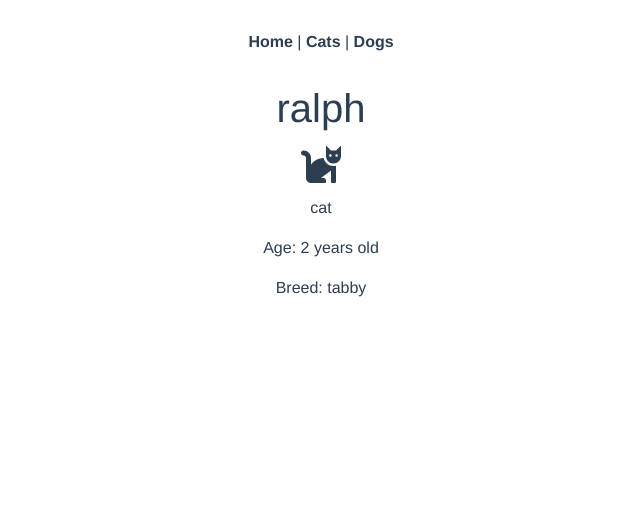
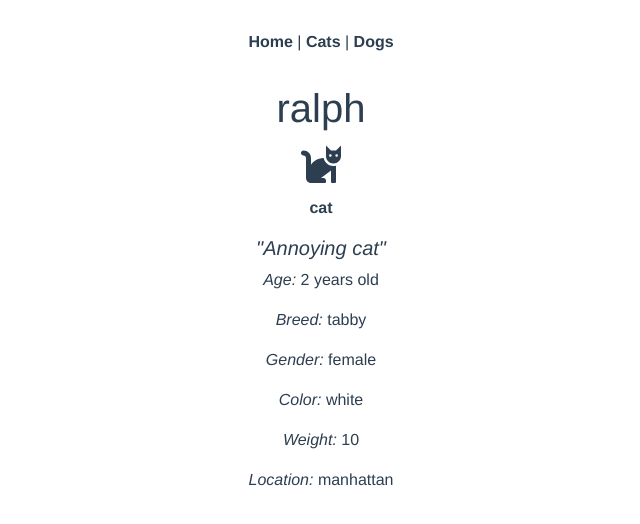
Before and after one commit to mczernyk/vueTest-pets, a Vue app: page /pets/cats/0 in a window 1280 px wide. Shown: the top 524 px of the page, without its empty margins (319-959 px from the left). Built offline with nearby package versions, Linux system fonts and the light colour scheme.

Commit message:
revisions

```diff
--- a/src/data/cats.js
+++ b/src/data/cats.js
@@ -8,7 +8,7 @@ export default [
     color: 'white',
     weight: 10,
     location: 'manhattan',
-    notes: 'Annoying cats'
+    notes: 'Annoying cat'
   },
   {
     name: 'stu',
@@ -19,7 +19,7 @@ export default [
     color: 'brown',
     weight: 40,
     location: 'long island',
-    notes: 'Boring cats'
+    notes: 'Boring cat'
   },
   {
     name: 'pat',
@@ -30,7 +30,7 @@ export default [
     color: 'tan',
     weight: 30,
     location: 'queens',
-    notes: 'One cool cats'
+    notes: 'One cool cat'
   },
   {
     name: 'cody',
@@ -41,6 +41,6 @@ export default [
     color: 'black',
     weight: 20,
     location: 'brooklyn',
-    notes: 'Mean cats'
+    notes: 'Mean cat'
   }
 ]
--- a/src/data/dogs.js
+++ b/src/data/dogs.js
@@ -8,7 +8,7 @@ export default [
     color: 'white',
     weight: 10,
     location: 'manhattan',
-    notes: 'Annoying dogs'
+    notes: 'Annoying dog'
   },
   {
     name: 'ted',
@@ -19,7 +19,7 @@ export default [
     color: 'brown',
     weight: 40,
     location: 'long island',
-    notes: 'Boring dogs'
+    notes: 'Boring dog'
   },
   {
     name: 'gary',
@@ -30,7 +30,7 @@ export default [
     color: 'tan',
     weight: 30,
     location: 'queens',
-    notes: 'Nothing but a hound dogs'
+    notes: 'Nothing but a hound dog'
   },
   {
     name: 'phil',
@@ -41,6 +41,6 @@ export default [
     color: 'black',
     weight: 20,
     location: 'brooklyn',
-    notes: 'Mean dogs'
+    notes: 'Mean dog'
   }
 ]
--- a/src/views/Pet.vue
+++ b/src/views/Pet.vue
@@ -1,15 +1,20 @@
 <template>
   <div class="pet">
     <h1>{{ animal.name }} </h1>
-    <h1 v-if="species==='dogs'">
+    <h1 v-if="species==='dog'">
       <font-awesome-icon icon="dog" />
     </h1>
     <h1 v-else>
       <font-awesome-icon icon="cat" />
     </h1>
-    <p>{{ species }}<p>
-    <p>Age: {{ animal.age }} years old</p>
-    <p>Breed: {{ animal.breed }}</p>
+    <p><b>{{ species }}</b><p>
+    <h5><i>"{{ animal.notes }}"</i></h5>
+    <p><i>Age: </i>{{ animal.age }} years old</p>
+    <p><i>Breed: </i>{{ animal.breed }}</p>
+    <p><i>Gender: </i>{{ animal.gender }}</p>
+    <p><i>Color: </i>{{ animal.color }}</p>
+    <p><i>Weight: </i>{{ animal.weight }}</p>
+    <p><i>Location: </i>{{ animal.location }}</p>
   </div>
 </template>
 
@@ -24,7 +29,12 @@ export default {
       species: {},
       petData: {
         age: '',
-        breed: ''
+        breed: '',
+        gender: '',
+        color: '',
+        weight: 0,
+        location: '',
+        notes: ''
       }
     }
   },
```
